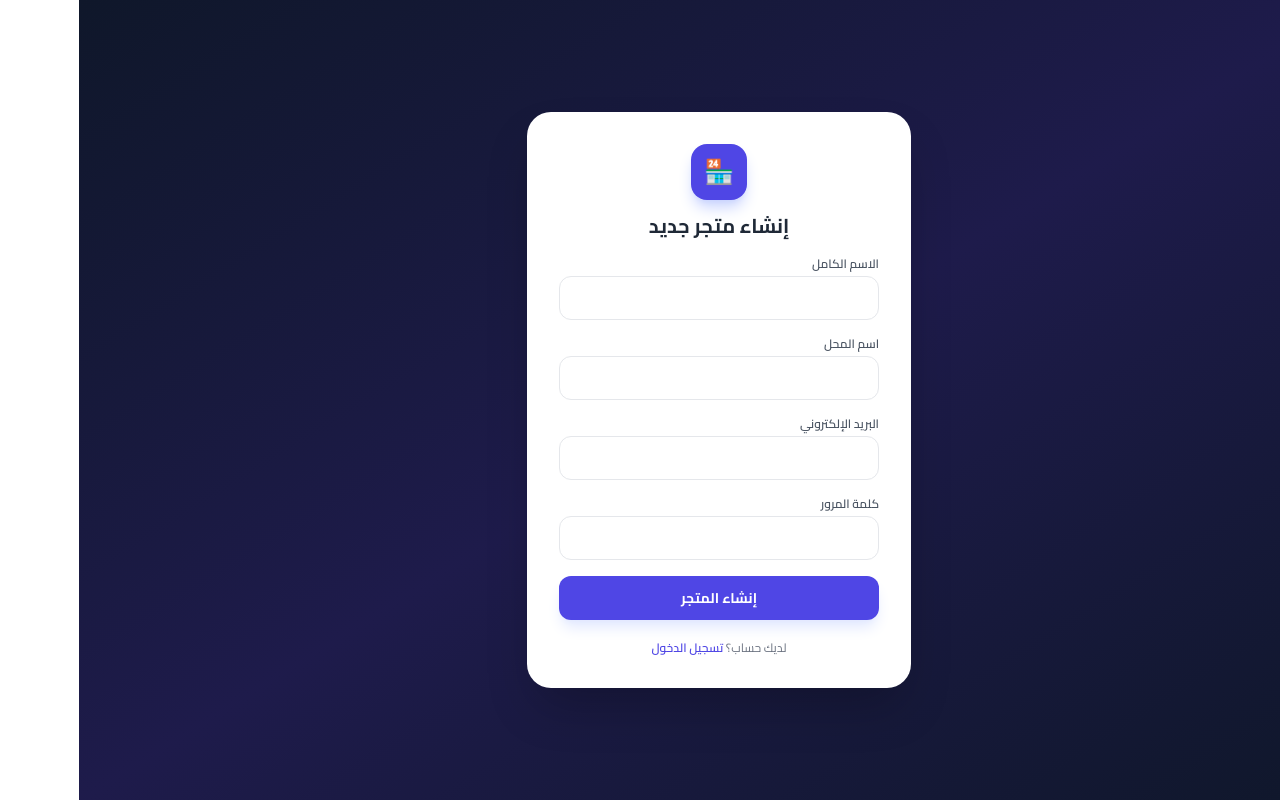
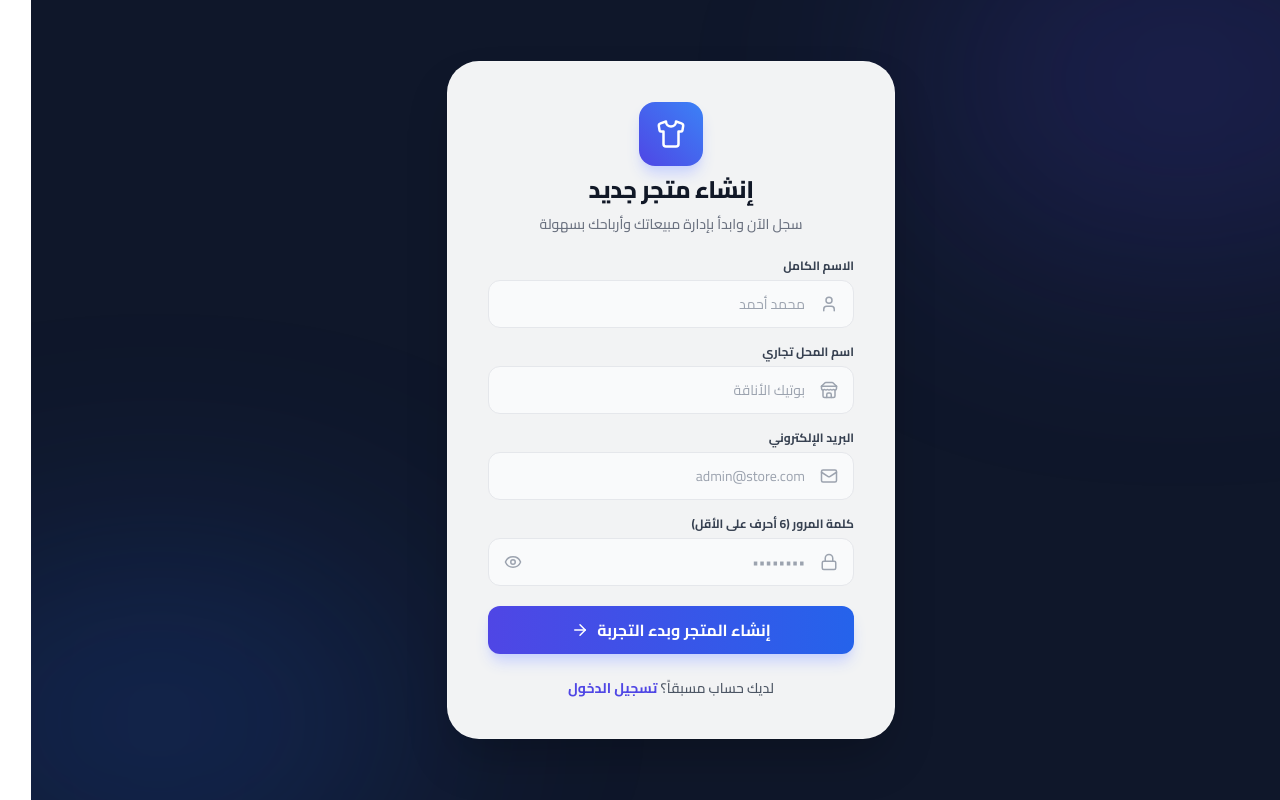
Before and after one commit to dev-mustafa67/my-store, a Next.js app: page /signup in a window 1280 px wide. Built offline with nearby package versions, Linux system fonts and the light colour scheme; no server answers.

Commit message:
Update page.tsx

```diff
--- a/app/signup/page.tsx
+++ b/app/signup/page.tsx
@@ -3,6 +3,8 @@
 import { Suspense, useState } from 'react';
 import { useRouter, useSearchParams } from 'next/navigation';
 import { supabase } from '@/lib/supabase-client';
+import { Shirt, Mail, Lock, User, Store, Eye, EyeOff, Loader2, ArrowRight } from 'lucide-react';
+import Link from 'next/link';
 
 function SignupForm() {
   const router = useRouter();
@@ -14,6 +16,7 @@ function SignupForm() {
   const [storeName, setStoreName] = useState('');
   const [email, setEmail] = useState('');
   const [password, setPassword] = useState('');
+  const [showPassword, setShowPassword] = useState(false);
   const [error, setError] = useState<string | null>(null);
   const [alreadyRegistered, setAlreadyRegistered] = useState(false);
   const [loading, setLoading] = useState(false);
@@ -24,7 +27,6 @@ function SignupForm() {
     setError(null);
     setAlreadyRegistered(false);
 
-    // 1. إنشاء المستخدم في Supabase Auth
     const { data: authData, error: authError } = await supabase.auth.signUp({
       email: email.trim(),
       password
@@ -37,14 +39,13 @@ function SignupForm() {
     }
 
     if (authError || !authData.user) {
-      setError('حدث خطأ أثناء إنشاء الحساب: ' + (authError?.message || ''));
+      setError('حدث خطأ أثناء إنشاء الحساب، يرجى المحاولة لاحقاً');
       setLoading(false);
       return;
     }
 
     let targetStoreId = inviteStoreId;
 
-    // 2. إذا كان مالكاً، يتم إنشاء متجر جديد
     if (!isEmployeeInvite) {
       const { data: store, error: storeError } = await supabase
         .from('stores')
@@ -53,14 +54,13 @@ function SignupForm() {
         .single();
 
       if (storeError || !store) {
-        setError('تعذّر إنشاء المحل — حاول مجدداً');
+        setError('تعذّر إنشاء المحل، يرجى المحاولة لاحقاً');
         setLoading(false);
         return;
       }
       targetStoreId = store.id;
     }
 
-    // 3. ربط الملف الشخصي بالرتبة المناسبة
     const { error: profileError } = await supabase.from('users_profile').insert({
       id: authData.user.id,
       full_name: fullName.trim(),
@@ -70,12 +70,11 @@ function SignupForm() {
     });
 
     if (profileError) {
-      setError('تم إنشاء الحساب لكن تعذّر ربطه بالمحل — يرجى مراجعة إعدادات قاعدة البيانات');
+      setError('تم إنشاء الحساب لكن حدث خطأ بالربط، تواصل مع الدعم الفني');
       setLoading(false);
       return;
     }
 
-    // التوجيه المباشر
     if (isEmployeeInvite) {
       router.push('/pos');
     } else {
@@ -84,98 +83,144 @@ function SignupForm() {
   }
 
   return (
-    <div dir="rtl" className="min-h-screen flex items-center justify-center p-6 bg-gradient-to-br from-slate-900 via-indigo-950 to-slate-900">
-      <form onSubmit={handleSignup} className="bg-white rounded-3xl shadow-2xl p-8 w-full max-w-sm space-y-4">
-        <div className="text-center">
-          <div className="w-14 h-14 rounded-2xl bg-indigo-600 flex items-center justify-center mx-auto mb-3 shadow-lg shadow-indigo-200 text-2xl text-white font-bold">
-            {isEmployeeInvite ? '👤' : '🏪'}
+    <div dir="rtl" className="min-h-screen flex items-center justify-center p-4 sm:p-6 bg-[#0f172a] relative overflow-hidden">
+      {/* خلفية جمالية */}
+      <div className="absolute top-[-10%] right-[-10%] w-[40%] h-[40%] bg-indigo-600/20 rounded-full blur-[120px] pointer-events-none" />
+      <div className="absolute bottom-[-10%] left-[-10%] w-[40%] h-[40%] bg-blue-600/20 rounded-full blur-[120px] pointer-events-none" />
+
+      <div className="w-full max-w-md z-10 py-6">
+        <form onSubmit={handleSignup} className="bg-white/95 backdrop-blur-xl rounded-[2rem] shadow-2xl border border-white/20 p-8 sm:p-10 space-y-5">
+
+          <div className="text-center space-y-2 mb-6">
+            <div className="w-16 h-16 rounded-2xl bg-gradient-to-tr from-indigo-600 to-blue-500 flex items-center justify-center mx-auto shadow-lg shadow-indigo-200 text-white">
+              {isEmployeeInvite ? <User size={30} /> : <Shirt size={30} />}
             </div>
-          <h1 className="text-xl font-bold text-gray-800">
+            <h1 className="text-2xl font-extrabold text-gray-900 tracking-tight">
               {isEmployeeInvite ? 'انضمام موظف جديد' : 'إنشاء متجر جديد'}
             </h1>
+            <p className="text-sm text-gray-500 font-medium">
+              {isEmployeeInvite ? 'أكمل بياناتك للبدء بالبيع' : 'سجل الآن وابدأ بإدارة مبيعاتك وأرباحك بسهولة'}
+            </p>
           </div>
 
-        {isEmployeeInvite && (
-          <p className="text-xs text-center text-indigo-700 bg-indigo-50 border border-indigo-100 rounded-xl p-2.5 leading-relaxed font-medium">
-            ستنضم تلقائياً إلى نظام الكاشير الخاص بالمحل
-          </p>
-        )}
-
+          <div className="space-y-4">
             <div>
-          <label className="block text-xs font-semibold text-gray-600 mb-1">الاسم الكامل</label>
+              <label className="block text-xs font-bold text-gray-700 mb-1.5 ml-1">الاسم الكامل</label>
+              <div className="relative">
+                <User size={18} className="absolute right-4 top-1/2 -translate-y-1/2 text-gray-400" />
                 <input
                   required
+                  placeholder="محمد أحمد"
                   value={fullName}
                   onChange={(e) => setFullName(e.target.value)}
-            className="w-full h-11 px-4 rounded-xl border border-gray-200 focus:ring-2 focus:ring-indigo-500 outline-none text-sm"
+                  className="w-full h-12 pr-12 pl-4 rounded-xl border border-gray-200 bg-gray-50 focus:bg-white focus:ring-2 focus:ring-indigo-500 outline-none text-sm transition-all"
                 />
+              </div>
             </div>
 
             {!isEmployeeInvite && (
               <div>
-            <label className="block text-xs font-semibold text-gray-600 mb-1">اسم المحل</label>
+                <label className="block text-xs font-bold text-gray-700 mb-1.5 ml-1">اسم المحل تجاري</label>
+                <div className="relative">
+                  <Store size={18} className="absolute right-4 top-1/2 -translate-y-1/2 text-gray-400" />
                   <input
                     required
+                    placeholder="بوتيك الأناقة"
                     value={storeName}
                     onChange={(e) => setStoreName(e.target.value)}
-              className="w-full h-11 px-4 rounded-xl border border-gray-200 focus:ring-2 focus:ring-indigo-500 outline-none text-sm"
+                    className="w-full h-12 pr-12 pl-4 rounded-xl border border-gray-200 bg-gray-50 focus:bg-white focus:ring-2 focus:ring-indigo-500 outline-none text-sm transition-all"
                   />
+                </div>
               </div>
             )}
 
             <div>
-          <label className="block text-xs font-semibold text-gray-600 mb-1">البريد الإلكتروني</label>
+              <label className="block text-xs font-bold text-gray-700 mb-1.5 ml-1">البريد الإلكتروني</label>
+              <div className="relative">
+                <Mail size={18} className="absolute right-4 top-1/2 -translate-y-1/2 text-gray-400" />
                 <input
                   required
                   type="email"
+                  placeholder="admin@store.com"
                   value={email}
                   onChange={(e) => setEmail(e.target.value)}
-            className="w-full h-11 px-4 rounded-xl border border-gray-200 focus:ring-2 focus:ring-indigo-500 outline-none text-sm"
+                  className="w-full h-12 pr-12 pl-4 rounded-xl border border-gray-200 bg-gray-50 focus:bg-white focus:ring-2 focus:ring-indigo-500 outline-none text-sm transition-all"
                 />
+              </div>
             </div>
 
             <div>
-          <label className="block text-xs font-semibold text-gray-600 mb-1">كلمة المرور</label>
+              <label className="block text-xs font-bold text-gray-700 mb-1.5 ml-1">كلمة المرور (6 أحرف على الأقل)</label>
+              <div className="relative">
+                <Lock size={18} className="absolute right-4 top-1/2 -translate-y-1/2 text-gray-400" />
                 <input
                   required
-            type="password"
+                  type={showPassword ? 'text' : 'password'}
                   minLength={6}
+                  placeholder="••••••••"
                   value={password}
                   onChange={(e) => setPassword(e.target.value)}
-            className="w-full h-11 px-4 rounded-xl border border-gray-200 focus:ring-2 focus:ring-indigo-500 outline-none text-sm"
+                  className="w-full h-12 pr-12 pl-12 rounded-xl border border-gray-200 bg-gray-50 focus:bg-white focus:ring-2 focus:ring-indigo-500 outline-none text-sm transition-all"
                 />
+                <button
+                  type="button"
+                  onClick={() => setShowPassword(!showPassword)}
+                  className="absolute left-4 top-1/2 -translate-y-1/2 text-gray-400 hover:text-gray-600 focus:outline-none transition-colors"
+                >
+                  {showPassword ? <EyeOff size={18} /> : <Eye size={18} />}
+                </button>
+              </div>
+            </div>
           </div>
 
           {alreadyRegistered && (
-          <div className="bg-amber-50 border border-amber-200 rounded-xl p-3 text-center">
-            <p className="text-amber-800 text-xs font-semibold mb-2">لديك حساب بهذا البريد مسبقاً</p>
-            <a href="/login" className="inline-block px-4 h-8 leading-8 bg-indigo-600 text-white rounded-lg text-xs font-bold">
-              سجّل دخولك من هنا
-            </a>
+            <div className="bg-amber-50 border border-amber-200 rounded-xl p-4 text-center space-y-2">
+              <p className="text-amber-800 text-xs font-bold">هذا البريد الإلكتروني مسجل لدينا بالفعل</p>
+              <Link href="/login" className="inline-block px-5 py-2 bg-indigo-600 text-white rounded-lg text-xs font-bold hover:bg-indigo-700 transition">
+                الذهاب لتسجيل الدخول
+              </Link>
             </div>
           )}
 
-        {error && <p className="text-red-600 text-xs bg-red-50 rounded-lg p-2.5 font-medium">{error}</p>}
+          {error && (
+            <div className="bg-red-50 border border-red-100 text-red-600 text-xs font-semibold rounded-xl p-3 flex items-center gap-2">
+              <span className="w-1.5 h-1.5 rounded-full bg-red-600 shrink-0" /> {error}
+            </div>
+          )}
 
           <button
             type="submit"
             disabled={loading}
-          className="w-full h-11 bg-indigo-600 text-white rounded-xl font-bold hover:bg-indigo-700 disabled:opacity-50 shadow-lg shadow-indigo-100 text-sm mt-2"
+            className="w-full h-12 mt-2 bg-gradient-to-r from-indigo-600 to-blue-600 text-white rounded-xl font-bold hover:from-indigo-700 hover:to-blue-700 focus:ring-4 focus:ring-indigo-100 disabled:opacity-70 transition-all flex items-center justify-center gap-2 shadow-lg shadow-indigo-200"
           >
-          {loading ? 'جاري الحفظ...' : isEmployeeInvite ? 'انضمام للمحل' : 'إنشاء المتجر'}
+            {loading ? (
+              <Loader2 size={20} className="animate-spin" />
+            ) : (
+              <>
+                {isEmployeeInvite ? 'تأكيد الانضمام للمحل' : 'إنشاء المتجر وبدء التجربة'} <ArrowRight size={18} />
+              </>
+            )}
           </button>
 
-        <p className="text-center text-xs text-gray-500 pt-1">
-          لديك حساب؟ <a href="/login" className="text-indigo-600 font-semibold">تسجيل الدخول</a>
+          <p className="text-center text-sm text-gray-600 pt-1 font-medium">
+            لديك حساب مسبقاً؟{' '}
+            <Link href="/login" className="text-indigo-600 font-bold hover:text-indigo-700 transition-colors">
+              تسجيل الدخول
+            </Link>
           </p>
         </form>
+      </div>
     </div>
   );
 }
 
 export default function SignupPage() {
   return (
-    <Suspense fallback={<div className="min-h-screen flex items-center justify-center text-sm text-gray-400">جاري التحميل...</div>}>
+    <Suspense fallback={
+      <div className="min-h-screen flex items-center justify-center bg-slate-50">
+        <Loader2 className="w-10 h-10 text-indigo-600 animate-spin" />
+      </div>
+    }>
       <SignupForm />
     </Suspense>
   );
```
Lines whose indentation alone changed are shown as unchanged.
